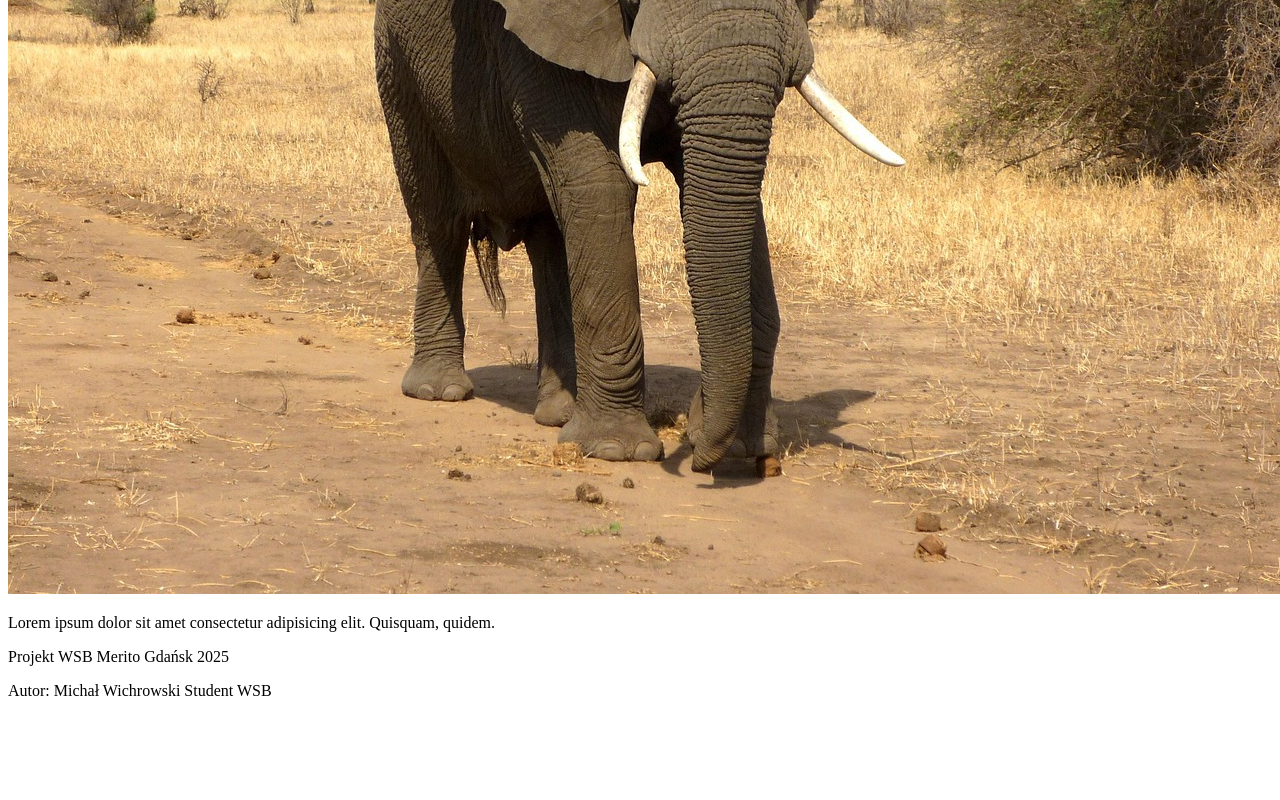
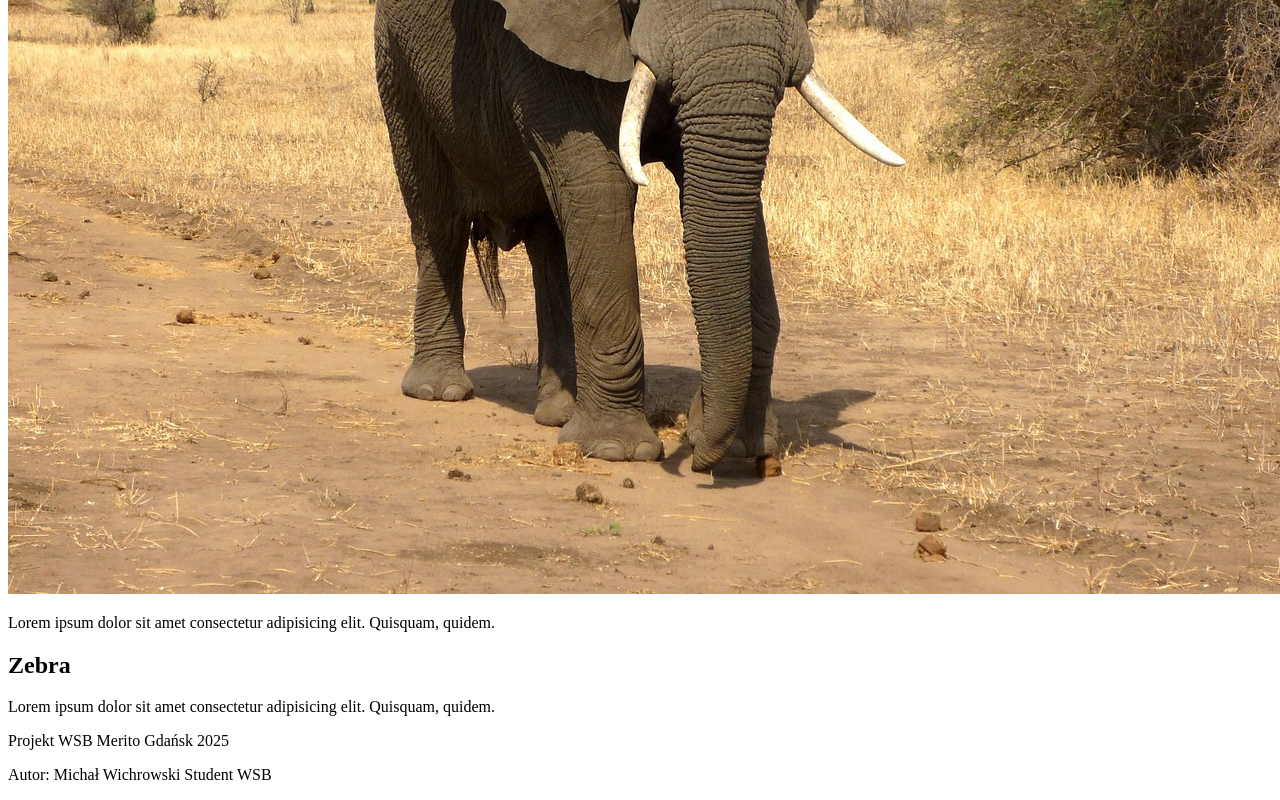
Before and after one commit to MW177609/Projekt_na_zaj-ciach, a plain HTML site: page index.html in a window 1280 px wide. Shown: the part 1469-2269 px from the top of the page. Before the commit the page ends 2185 px from the top, so only its background shows below. Drawn offline with Linux system fonts and the light colour scheme.

Commit message:
dodaję sekcję zebra

```diff
--- a/index.html
+++ b/index.html
@@ -20,6 +20,10 @@
             <img src="./img/slon.jpg" alt="">
             <p>Lorem ipsum dolor sit amet consectetur adipisicing elit. Quisquam, quidem.</p>
         </section>
+        <section>
+            <h2>Zebra</h2>
+            <p>Lorem ipsum dolor sit amet consectetur adipisicing elit. Quisquam, quidem.</p>
+        </section>
     </main>
     <footer>
         <p>Projekt WSB Merito Gdańsk 2025</p>
```
